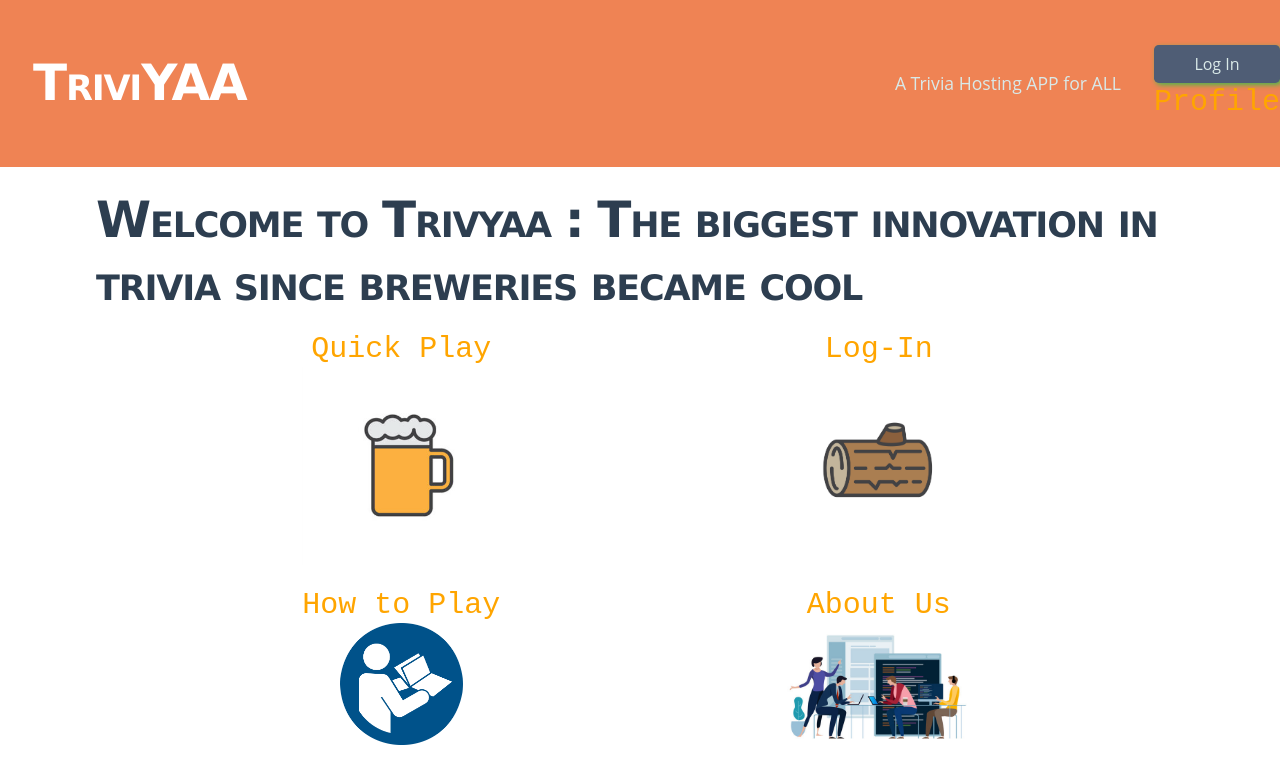
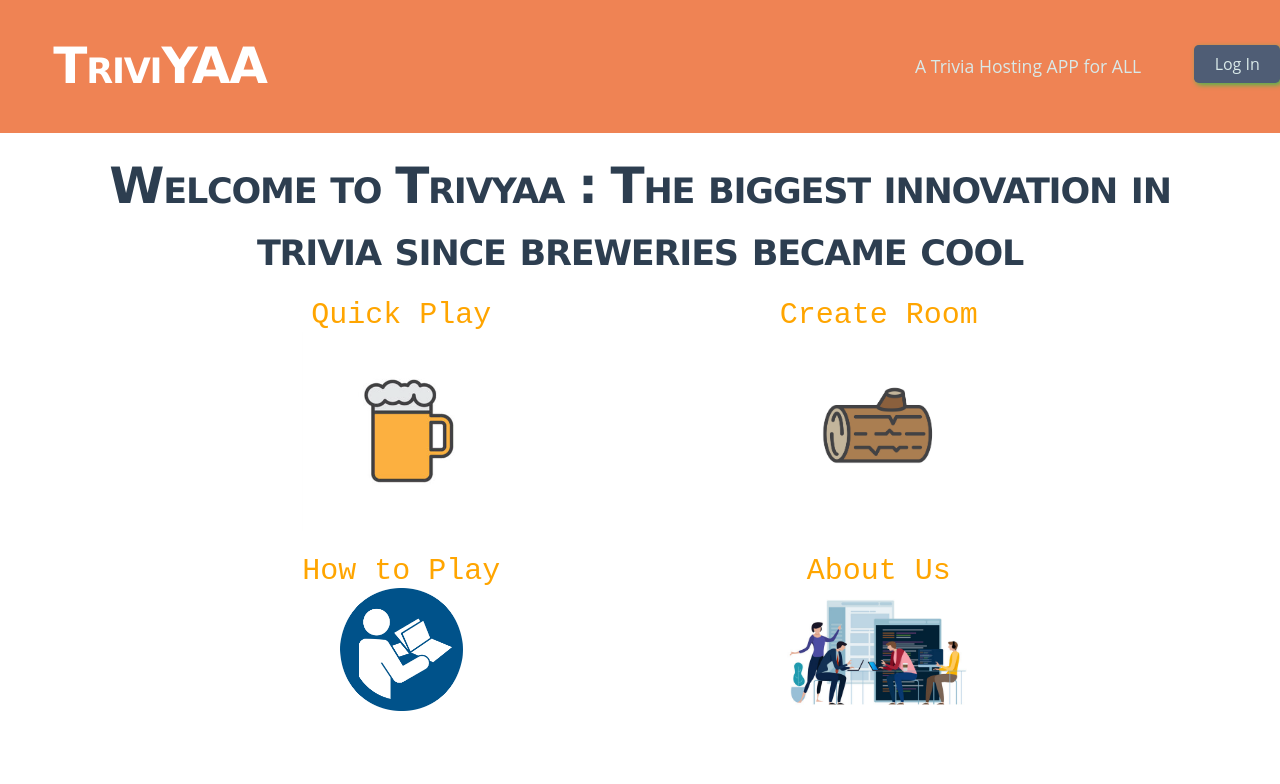
Before and after one commit to JVelezFD/triviyaa, a React (Create React App) app in the folder client/: page / in a window 1280 px wide. Shown: the top 784 px of the page. Built offline with nearby package versions, Linux system fonts and the light colour scheme; no server answers; a web font is replaced by a local one.

Commit message:
createroom button changes coming

```diff
--- a/client/src/components/Header/index.js
+++ b/client/src/components/Header/index.js
@@ -14,14 +14,6 @@ const Header = () => {
       </div>
       <div>
       <AuthNav />
-      <Link
-          to="/profile"
-          exact
-      className="nav-link"
-      activeClassName="router-link-exact-active"
-    >
-      Profile
-      </Link>
       </div>
     </header>
   );
--- a/client/src/pages/Landing.js
+++ b/client/src/pages/Landing.js
@@ -14,7 +14,7 @@ function Landing() {
 
   return (
     <div className="Landing">
-      <h1 className= "text-primary">Welcome to Trivyaa : The biggest innovation in trivia since breweries became cool</h1>
+      <h1 className= "text-primary text-center"> Welcome to Trivyaa : {"\n"} The biggest innovation in trivia since breweries became cool</h1>
 
       <div class="container d-flex justify-content-center">
 
@@ -26,7 +26,7 @@ function Landing() {
           </div>
 
           <div className="col-sm-6 flex-column text-center p-2 justify-content-center">
-            <a href = "http://localhost:3000/landing">Log-In</a>
+            <a href = "http://localhost:3000/CreateRoom">Create Room</a>
             <img className="col-sm-6 mx-auto d-block" src={ loginpic } alt="Log-In"></img>
           </div>
 
```
